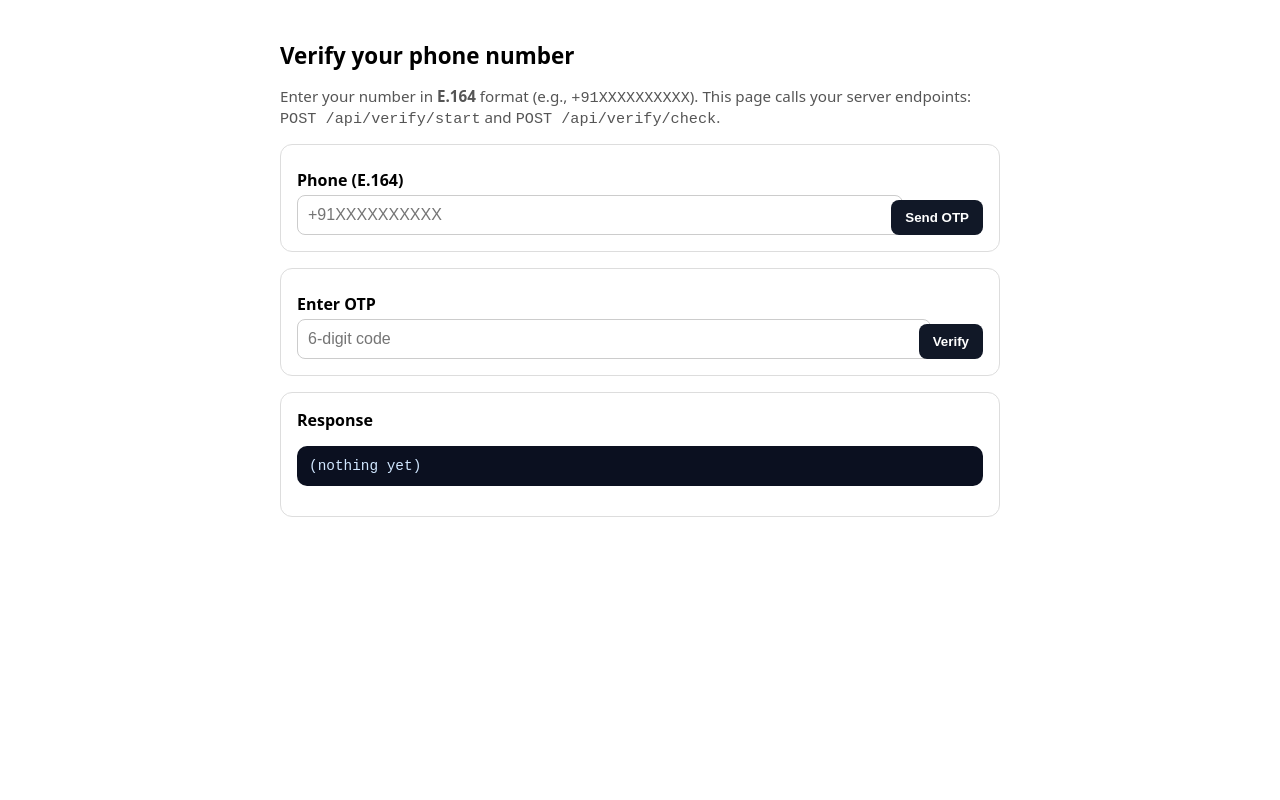
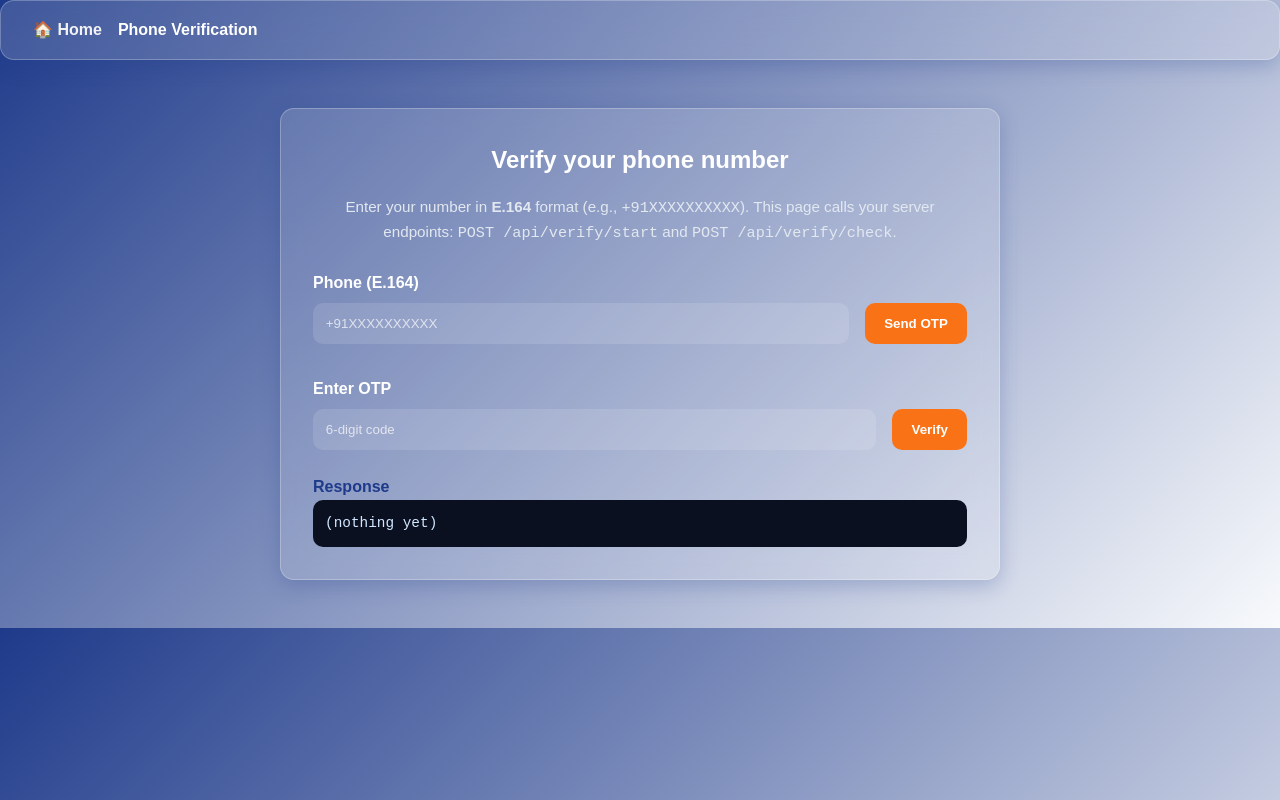
Before and after one commit to niksy-1/ACE_demo, a website: page profile.html in a window 1280 px wide. Drawn offline with Linux system fonts and the light colour scheme.

Commit message:
style: restyle profile page

```diff
--- a/profile.html
+++ b/profile.html
@@ -1,64 +1,152 @@
-<!doctype html>
+<!DOCTYPE html>
 <html lang="en">
 <head>
-  <meta charset="utf-8" />
-  <meta name="viewport" content="width=device-width, initial-scale=1" />
-  <title>Phone Verification</title>
-
+  <meta charset="UTF-8">
+  <meta name="viewport" content="width=device-width, initial-scale=1.0">
+  <title>CitizenOne - Phone Verification</title>
   <!-- CSP: allow same-origin resources; allow inline script for this page -->
   <meta http-equiv="Content-Security-Policy"
-        content="default-src 'self';
-                 script-src 'self' 'unsafe-inline';
-                 connect-src 'self';
-                 style-src 'self' 'unsafe-inline';
-                 img-src 'self' data:;">
+        content="default-src 'self'; script-src 'self' 'unsafe-inline'; connect-src 'self'; style-src 'self' 'unsafe-inline'; img-src 'self' data:;">
+  <style>
+    /* Reset and base styles */
+    * { margin: 0; padding: 0; box-sizing: border-box; }
+    body {
+      font-family: 'Poppins', sans-serif;
+      background: linear-gradient(135deg, #1E3A8A, #F8FAFC);
+      color: #1E3A8A;
+      line-height: 1.6;
+      overflow-x: hidden;
+    }
 
-  <style>
-    body { font-family: system-ui, -apple-system, Segoe UI, Roboto, Arial, sans-serif; max-width: 720px; margin: 40px auto; padding: 0 16px; }
-    h1 { font-size: 1.4rem; margin-bottom: 0.5rem; }
-    .card { border: 1px solid #ddd; border-radius: 12px; padding: 16px; margin: 16px 0; }
-    label { display: block; margin: 8px 0 4px; font-weight: 600; }
-    input { width: 100%; padding: 10px; border: 1px solid #ccc; border-radius: 8px; font-size: 1rem; }
-    button { margin-top: 10px; padding: 10px 14px; border: 0; border-radius: 8px; background: #111827; color: #fff; font-weight: 600; cursor: pointer; }
+    /* Glassmorphism utility */
+    .glass {
+      background: rgba(255, 255, 255, 0.15);
+      border: 1px solid rgba(255, 255, 255, 0.25);
+      backdrop-filter: blur(14px);
+      -webkit-backdrop-filter: blur(14px);
+      border-radius: 14px;
+      box-shadow: 0 6px 20px rgba(30, 58, 138, 0.25);
+      opacity: 0;
+      transform: translateY(40px);
+      transition: all 0.8s ease-out;
+    }
+    .show { opacity: 1; transform: translateY(0); }
+
+    /* Navbar */
+    nav {
+      background: rgba(30, 58, 138, 0.55);
+      padding: 1rem 2rem;
+      display: flex;
+      justify-content: flex-start;
+      align-items: center;
+      position: sticky; top: 0;
+    }
+    nav a {
+      color: #F2F2F2;
+      margin-right: 1rem;
+      text-decoration: none;
+      font-weight: bold;
+      transition: color 0.3s;
+    }
+    nav a:hover { color: #F97316; }
+    nav span { color: #FFFFFF; font-weight: bold; }
+
+    /* Container */
+    .container {
+      max-width: 720px;
+      margin: 3rem auto;
+      padding: 2rem;
+    }
+
+    h2 {
+      color: #FFFFFF;
+      margin-bottom: 1rem;
+      text-align: center;
+    }
+
+    .muted {
+      color: #E2E8F0;
+      font-size: 0.95rem;
+      text-align: center;
+      margin-bottom: 1rem;
+    }
+
+    label {
+      display: block;
+      margin: 0.5rem 0;
+      font-weight: 600;
+      color: #FFFFFF;
+    }
+    input {
+      width: 100%;
+      padding: 0.8rem;
+      border: none;
+      border-radius: 10px;
+      background: rgba(255, 255, 255, 0.12);
+      color: #FFFFFF;
+    }
+    input::placeholder { color: rgba(255, 255, 255, 0.7); }
+
+    button {
+      padding: 0.8rem 1.2rem;
+      border: none;
+      border-radius: 10px;
+      background: #F97316;
+      color: #FFFFFF;
+      font-weight: bold;
+      cursor: pointer;
+      transition: 0.3s;
+    }
+    button:hover {
+      background: #059669;
+      box-shadow: 0 0 12px #059669;
+    }
     button:disabled { opacity: 0.6; cursor: not-allowed; }
-    .row { display: grid; grid-template-columns: 1fr auto; gap: 10px; align-items: end; }
-    .muted { color: #555; font-size: 0.95rem; }
-    pre { background: #0b1020; color: #d1e7ff; padding: 12px; border-radius: 10px; overflow: auto; font-size: 0.9rem; }
-    .ok { color: #065f46; }
-    .err { color: #991b1b; }
+
+    .row {
+      display: grid;
+      grid-template-columns: 1fr auto;
+      gap: 1rem;
+      align-items: end;
+      margin-bottom: 1.5rem;
+    }
+
+    pre {
+      background: #0b1020;
+      color: #d1e7ff;
+      padding: 12px;
+      border-radius: 10px;
+      overflow: auto;
+      font-size: 0.9rem;
+    }
   </style>
 </head>
 <body>
-  <h1>Verify your phone number</h1>
-  <p class="muted">Enter your number in <strong>E.164</strong> format (e.g., <code>+91XXXXXXXXXX</code>). This page calls your server endpoints:
-    <code>POST /api/verify/start</code> and <code>POST /api/verify/check</code>.
-  </p>
+  <nav class="glass">
+    <a href="index.html">🏠 Home</a>
+    <span>Phone Verification</span>
+  </nav>
 
-  <div class="card">
+  <div class="container glass">
+    <h2>Verify your phone number</h2>
+    <p class="muted">Enter your number in <strong>E.164</strong> format (e.g., <code>+91XXXXXXXXXX</code>). This page calls your server endpoints: <code>POST /api/verify/start</code> and <code>POST /api/verify/check</code>.</p>
+
     <div class="row">
       <div>
         <label for="phone">Phone (E.164)</label>
         <input id="phone" name="phone" placeholder="+91XXXXXXXXXX" autocomplete="tel" />
       </div>
-      <div>
-        <button id="btnSend" onclick="startVerification()">Send OTP</button>
-      </div>
+      <button id="btnSend" onclick="startVerification()">Send OTP</button>
     </div>
-  </div>
 
-  <div class="card">
     <div class="row">
       <div>
         <label for="otp">Enter OTP</label>
         <input id="otp" name="otp" inputmode="numeric" pattern="[0-9]*" placeholder="6-digit code" />
       </div>
-      <div>
-        <button id="btnCheck" onclick="checkVerification()">Verify</button>
-      </div>
+      <button id="btnCheck" onclick="checkVerification()">Verify</button>
     </div>
-  </div>
 
-  <div class="card">
     <strong>Response</strong>
     <pre id="out">(nothing yet)</pre>
   </div>
@@ -136,6 +224,19 @@
 
     // Prevent accidental form submits if user presses Enter in inputs
     document.addEventListener('submit', (e) => e.preventDefault());
+
+    // Animation logic
+    const observer = new IntersectionObserver((entries) => {
+      entries.forEach(entry => {
+        if(entry.isIntersecting){
+          entry.target.classList.add('show');
+        }
+      });
+    }, { threshold: 0.2 });
+
+    document.querySelectorAll('.glass').forEach(el => {
+      observer.observe(el);
+    });
   </script>
 </body>
 </html>
```
